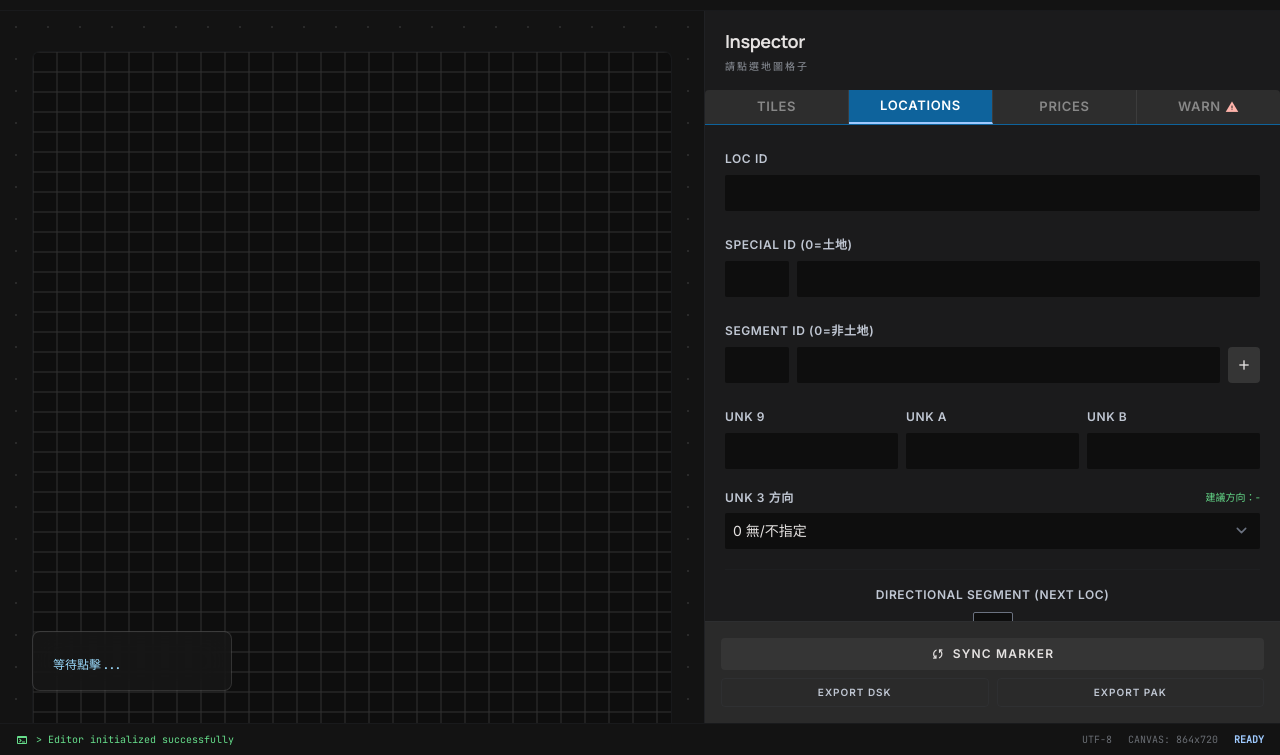
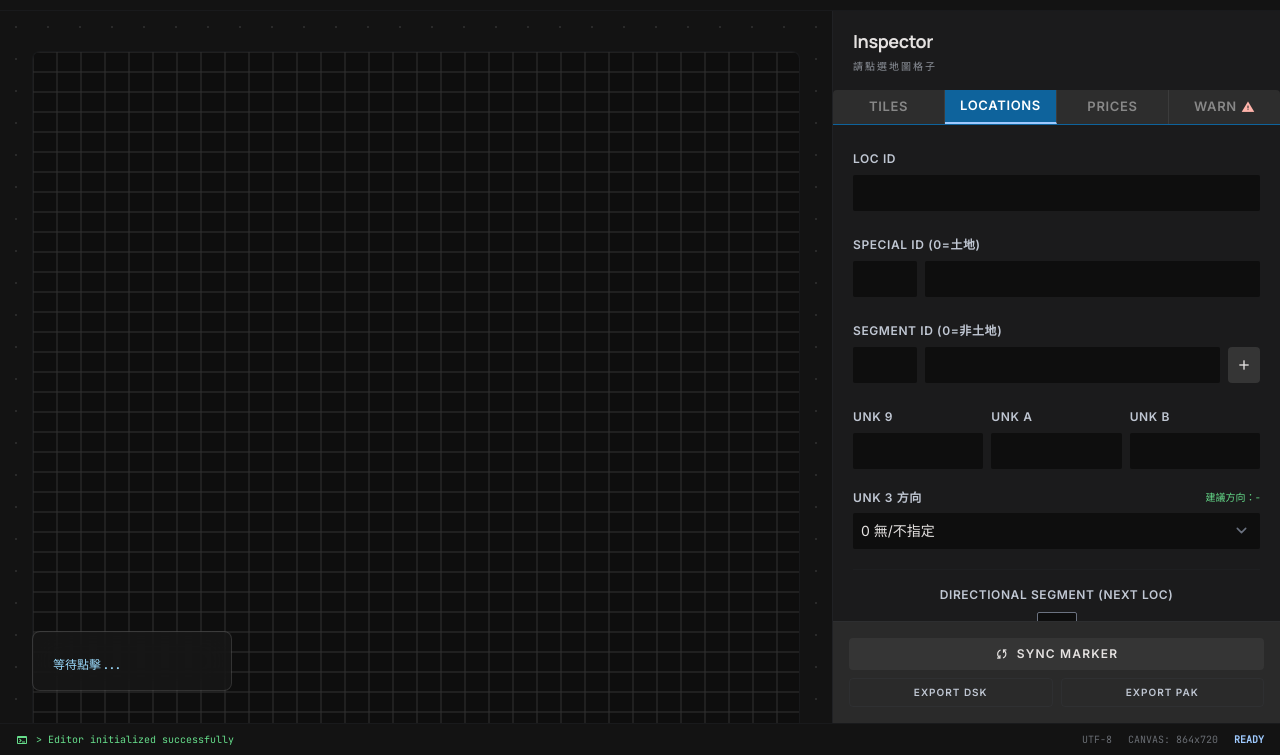
Before and after one commit to iOvermind/RICH2_EDITOR, a website built with Vite: page index.html in a window 1280 px wide. Shown: the part 45-800 px from the top of the page. Built offline with nearby package versions, Linux system fonts and the light colour scheme.

Commit message:
Auto update: 2026-03-29 22:35:24

```diff
--- a/index.html
+++ b/index.html
@@ -201,7 +201,7 @@
 
     <!-- Right SideNavBar (右側獨立區塊：控制台) -->
     <aside
-      class="w-128 min-w-[36rem] max-w-[36rem] flex-none bg-surface-container-low flex flex-col border-l border-outline-variant/15 z-40">
+      class="w-116 min-w-[28rem] max-w-[28rem] flex-none bg-surface-container-low flex flex-col border-l border-outline-variant/15 z-40">
 
       <!-- Header -->
       <div class="px-5 py-4 flex flex-col gap-1">
```
